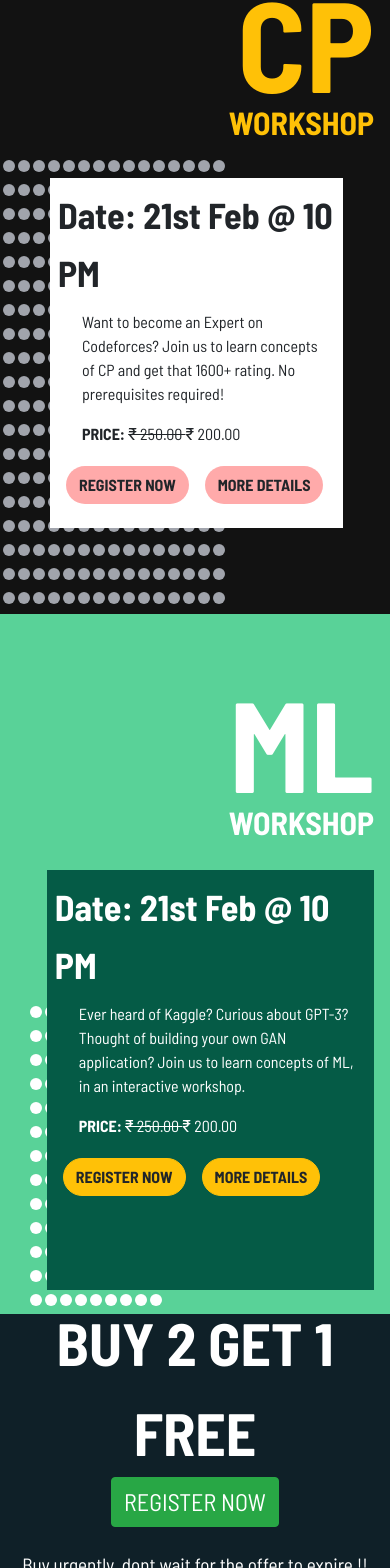
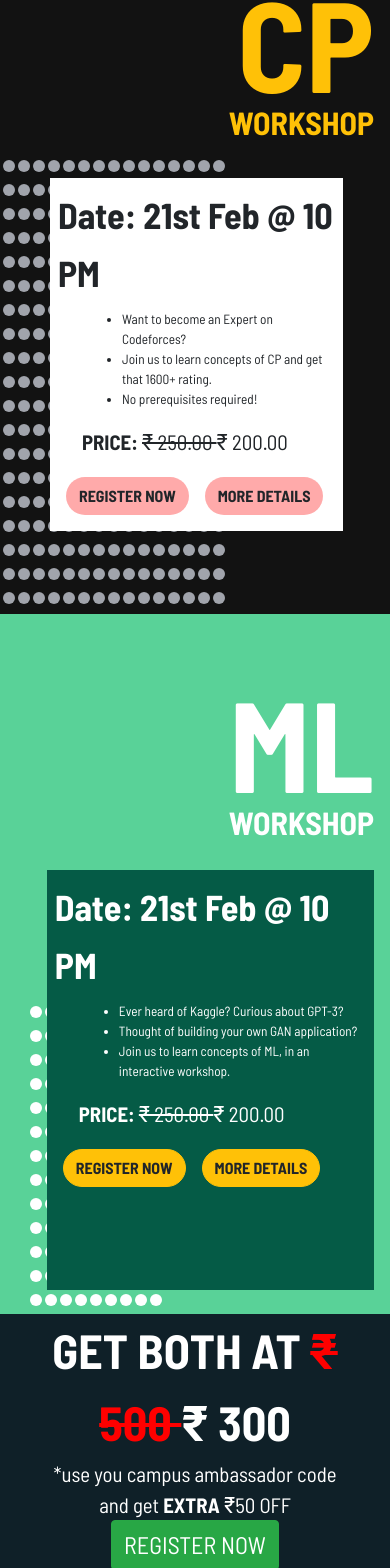
Before and after one commit to Felicity-IIIT-Hyderabad/website-2021, a React (Create React App) app in the folder reactapp/: page /workshop in a window 390 px wide. Shown: the part 86-1654 px from the top of the page. Built offline with nearby package versions, Linux system fonts and the light colour scheme.

Commit message:
shivaan's 4 changes + navbar responsiveness

```diff
--- a/reactapp/src/components/Workshop.css
+++ b/reactapp/src/components/Workshop.css
@@ -203,6 +203,7 @@
 }
 
 .text-price{
+	font-size: 1.3rem;
 	padding: 0 1rem 0 2rem;
 }
 
@@ -210,6 +211,21 @@
 	font-size: 1.3rem;
 	line-height: 1rem;
 	padding: 0 1rem 0 2rem;
+}
+
+.text-combo-prev-price{
+	color: red;
+}
+
+.text-combo{
+	font-size: 3rem;
+}
+
+.combo-code{
+	margin-top: 0;
+	padding: 0;
+	font-size: 1.3rem;
+	font-weight: lighter;
 }
 
 .pink-buttons{
@@ -223,7 +239,13 @@
 }
 
 .cta-text{
-	margin-top: -1rem;
+	/* margin-top: -1rem; */
+	display: auto;
+}
+
+.wp-felicity-logo{
+	height: 50%;
+	/* display: block; */
 }
 
 .absolute-navbar{
@@ -250,7 +272,7 @@
 #felicity{
 	margin-top: -4.5rem;
 	margin-left: 1rem;
-	height: 105px;
+	height: 60px;
 }
 
 .details-header{
--- a/reactapp/src/components/Workshop.js
+++ b/reactapp/src/components/Workshop.js
@@ -1,6 +1,7 @@
 import { useState } from "react";
-import { Link } from "react-router-dom";
+// import { Link } from "react-router-dom";
 import "./Workshop.css";
+import Navbar from "./Navbar";
 
 const Workshop = () => {
 
@@ -20,15 +21,18 @@ const Workshop = () => {
 
     return (
         <div>
-            <div className="absolute-navbar">
+            {/* <div className="absolute-navbar">
                 <Link to="/">
                     <img id="iiit" src="../iiit.png" alth="IIIT" />
                 </Link>
                 <div className="text-center">
                     <img id="qualcomm" src="../qualcomm.png" alth="IIIT" />
-                    <img id="felicity" src="../felicityblack.png" alth="IIIT" />
+                    <Link to="/">
+                        <img id="felicity" className="wp-felicity-logo" src="../felicityblack_cropped.png" alth="IIIT" />
+                    </Link>
                 </div>
-            </div>
+            </div> */}
+            <Navbar />
 
             <div className="row" style={{ "overflow": "hidden" }}>
                 {cpExpand ?
@@ -73,9 +77,11 @@ const Workshop = () => {
                         <div className="white-text-blob">
                             <p className="text-date">Date: 21st Feb @ 10 PM </p>
                             <p className="text-bullets">
-                            Want to become an Expert on Codeforces?
-                            Join us to learn concepts of CP and get that 1600+ rating.
-                            No prerequisites required!
+                                <ul>
+                                    <li>Want to become an Expert on Codeforces?</li>
+                                    <li>Join us to learn concepts of CP and get that 1600+ rating.</li>
+                                    <li>No prerequisites required!</li>
+                                </ul>
                             </p>
                             <p className="text-price"><strong> PRICE: </strong> <strike>₹ 250.00 </strike> ₹ 200.00 </p>
                             <p className="text-buttons mb-5 pb-3">
@@ -156,9 +162,11 @@ const Workshop = () => {
                         <div className="dark-text-blob">
                             <p className="text-date text-white">Date: 21st Feb @ 10 PM </p>
                             <p className="text-bullets text-white">
-                            Ever heard of Kaggle? Curious about GPT-3?
-                            Thought of building your own GAN application?
-                            Join us to learn concepts of ML, in an interactive workshop.
+                                <ul>
+                                    <li>Ever heard of Kaggle? Curious about GPT-3?</li>
+                                    <li>Thought of building your own GAN application?</li>
+                                    <li>Join us to learn concepts of ML, in an interactive workshop.</li>
+                                </ul>
                             </p>
                             <p className="text-price text-white"><strong> PRICE: </strong><strike>₹ 250.00 </strike>₹ 200.00 </p>
                             <p className="text-buttons mb-5 pb-3">
@@ -174,8 +182,9 @@ const Workshop = () => {
             </div>
 
             <div className="text-center">
-                <div className="d-inline-block font-weight-bold infopage-title mx-5 event-heading text-white text-center cta-text">
-          BUY 2 GET 1 FREE
+                <div className="d-inline-block font-weight-bold infopage-title mx-5 event-heading text-white text-center cta-text text-combo">
+                    GET BOTH AT <strike className="text-combo-prev-price">₹ 500 </strike>₹ 300
+                    <div className="combo-code">*use you campus ambassador code and get <strong>EXTRA</strong> ₹50 OFF</div>
                 </div>
 
                 <button className="d-inline-block cta-button btn btn-success"> REGISTER NOW </button>
```
Also changed, not shown: reactapp/.eslintrc.json, reactapp/public/felicityblack_cropped.png (added).
